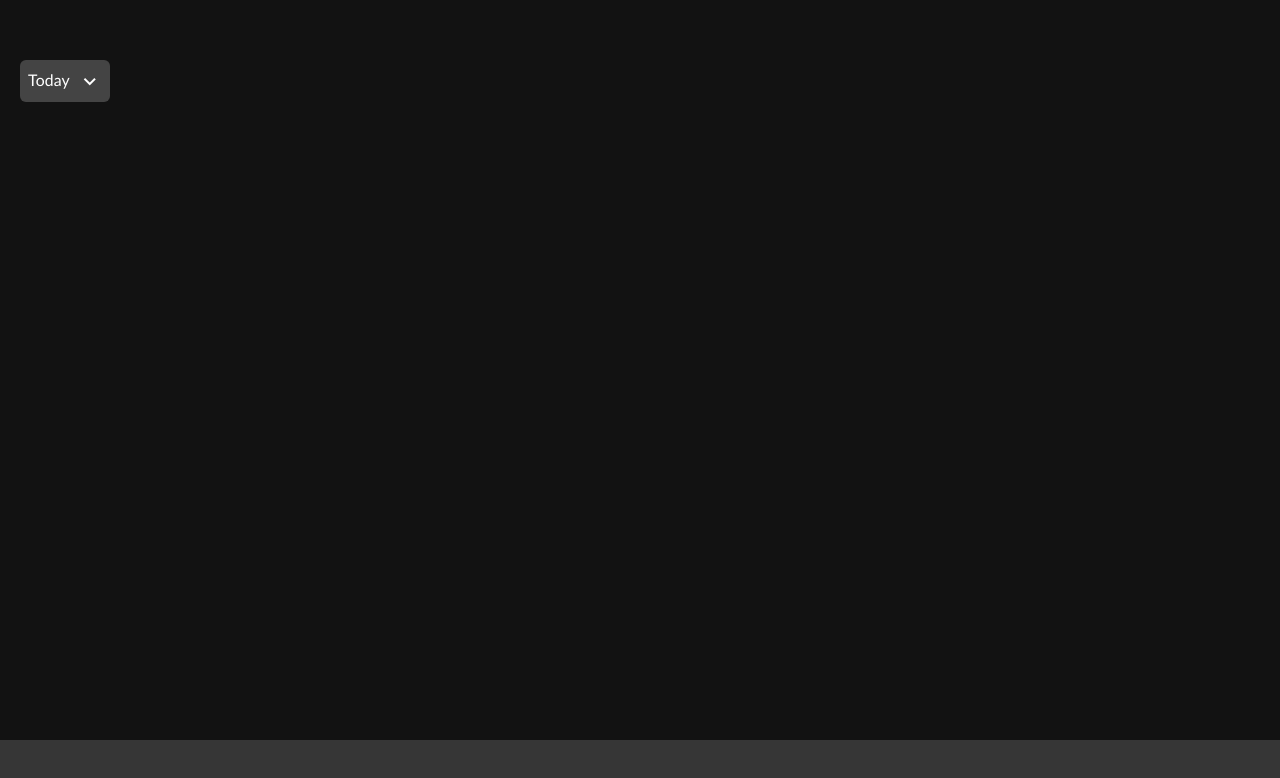
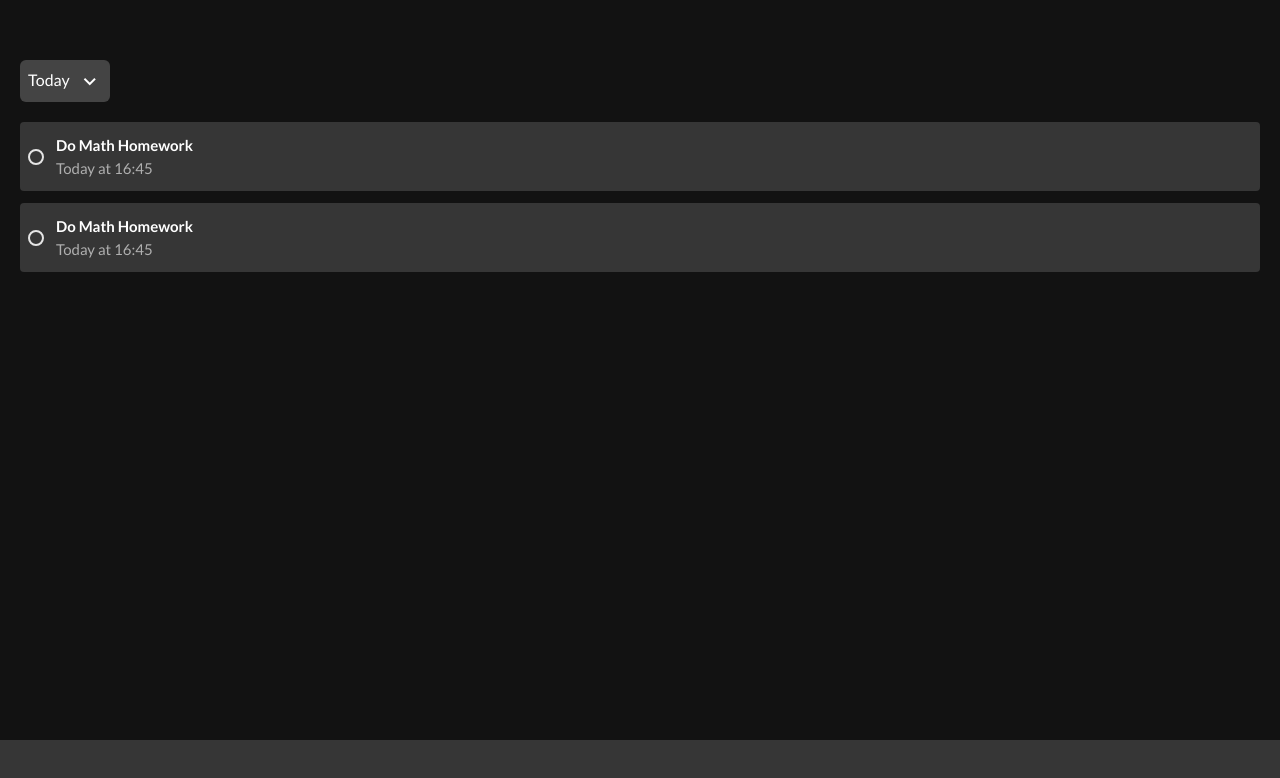
Before and after one commit to joaoSena0206/to-do-list, a website: page front/src/home.html in a window 1280 px wide. Drawn offline with nearby package versions, Linux system fonts and the light colour scheme.

Commit message:
feat: adiciona visual da tarefa sendo mostrada

```diff
--- a/front/src/home.html
+++ b/front/src/home.html
@@ -52,7 +52,7 @@
                 </div>
             </div>
 
-            <div class="bg-white/21 w-fit py-2 px-2 rounded-md">
+            <div class="bg-white/21 w-fit py-2 px-2 rounded-md mb-5">
                 <div id="dropdownDays" class="flex text-white space-x-2">
                     <p dayFilter="1">Today</p>
                     <span class="material-symbols-outlined mt-0.5 transition-transform duration-300">keyboard_arrow_down</span>
@@ -64,6 +64,24 @@
                     <div dayFilter="3">Other</div>
                 </div>
             </div>
+
+            <section class="flex flex-col space-y-3 pb-5">
+                <div class="flex items-center space-x-3 bg-[#363636] rounded-sm px-2 py-3">
+                    <div class="border-[2px] border-white/87 w-[16px] h-[16px] rounded-full"></div>
+                    <div class="text-white">
+                        <h1 class="font-bold text-[15px]">Do Math Homework</h1>
+                        <h2 class="text-[15px] text-[#AFAFAF]">Today at 16:45</h2>
+                    </div>
+                </div>
+
+                <div class="flex items-center space-x-3 bg-[#363636] rounded-sm px-2 py-3">
+                    <div class="border-[2px] border-white/87 w-[16px] h-[16px] rounded-full"></div>
+                    <div class="text-white">
+                        <h1 class="font-bold text-[15px]">Do Math Homework</h1>
+                        <h2 class="text-[15px] text-[#AFAFAF]">Today at 16:45</h2>
+                    </div>
+                </div>
+            </section>
         </main>
 
         <footer class="bg-[#363636] w-full h-15 fixed bottom-0">
```
Also changed, not shown: front/src/css/output.css.
